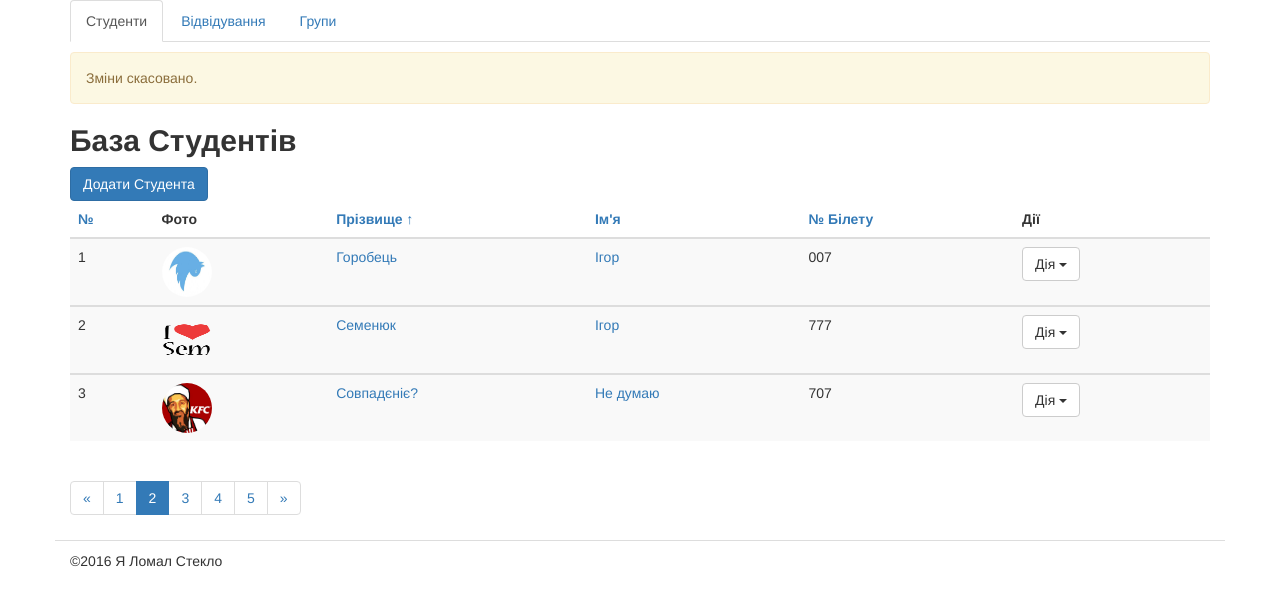
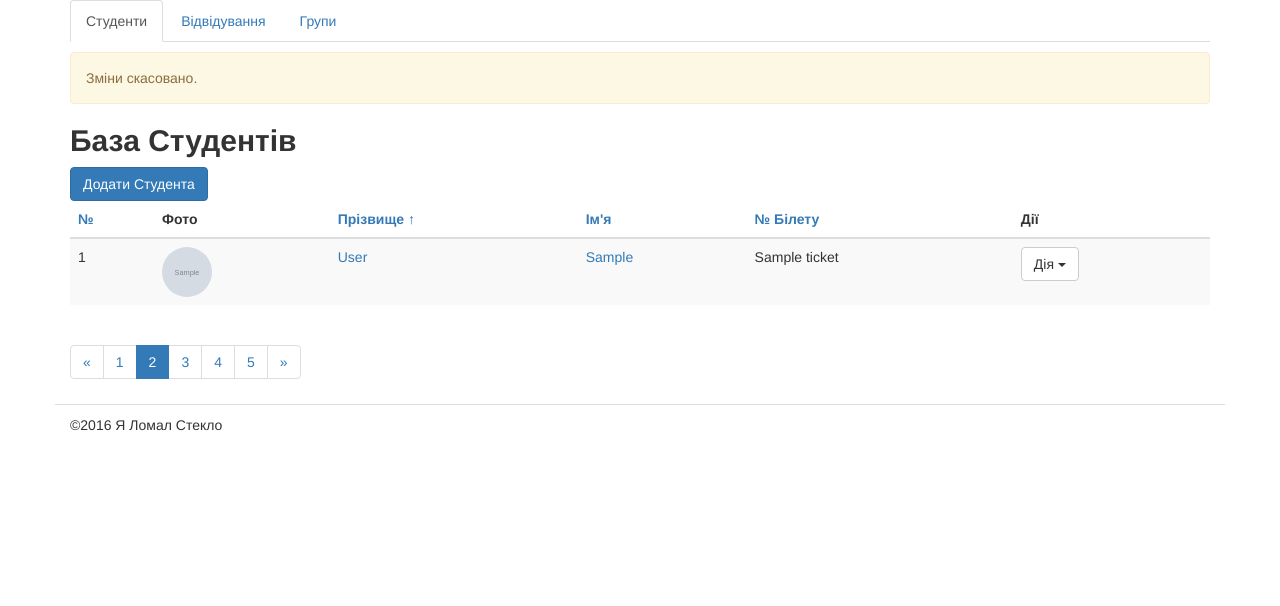
Before and after one commit to taptione/stud, a Django app: template stud/templates/students/students_list.html in a window 1280 px wide. Shown: the part 70-676 px from the top of the page. Run offline with Django 3.2, Linux system fonts and the light colour scheme; the template is opened without the code that fills it: most values are stand-ins (such as "Sample title", 1, 10 or a date in 2020); grey boxes marked "Sample" are stand-in pictures; some libraries are stand-ins or nearby versions.

Commit message:
add 2 view all students, change student_list.html, use circle tag (184 str. of book)

```diff
--- a/stud/templates/students/students_list.html
+++ b/stud/templates/students/students_list.html
@@ -82,12 +82,15 @@
               </tr>
             </thead>
             <tbody>
+              {% for student in students %}
               <tr>
-                <td>1</td>
-                <td><img height="50" width="50" src="/static/img/tweat.jpg" class="img-circle"></td>
-                <td><a title="Редагувати" href="{% url "students_edit" 1 %}">Горобець</a></td>
-                <td><a title="Редагувати" href="{% url "students_edit" 1 %}">Ігор</a></td>
-                <td>007</td>
+                <td>{{ forloop.counter }}</td>
+                <td><img height="50" width="50" src="{% static student.image %}" class="img-circle"></td>
+                <td><a href="{% url "students_edit" student.id %}">
+                    {{ student.last_name }}</a></td>
+                <td><a href="{% url "students_edit" student.id %}">
+                    {{ student.first_name }}</a></td>
+                <td>{{ student.ticket }}</td>
                 <td>
                   <div class="btn-group">
                     <button class="btn btn-default dropdown-toggle"
@@ -95,81 +98,22 @@
                       <span class="caret"></span>
                     </button>
                     <ul class="dropdown-menu" role="menu">
-                      <li role="presentation">
-                        <a role="menuitem" tabindex="-1"
-                           href="/journal/1">Відвідування</a>
-                      </li>
-                      <li role="presentation">
-                        <a role="menuitem" tabindex="-1" href="{% url "students_edit" 1 %}">Редагувати</a>
-                      </li>
-                      <li role="presentation">
-                        <a role="menuitem" tabindex="-1" href="{% url "students_delete" 1 %}">Видалити</a>
-                      </li>
+                      <li><a href="{% url "students_edit" student.id %}">
+                          Редагувати</a></li>
+                      <li><a href="/journal/{{ student.id }}">
+                          Відвідування</a></li>
+                      <li><a href="{% url "students_delete" student.id %}">
+                          Видалити</a></li>
                     </ul>
                   </div>
                 </td>
               </tr>
+              {% endfor %}
+
+
             </tbody>
 
-            <tbody>
-              <tr>
-                <td>2</td>
-                <td><img height="50" width="50" src="/static/img/sem.png" class="img-circle"></td>
-                <td><a title="Редагувати" href="#">Семенюк</a></td>
-                <td><a title="Редагувати" href="#">Ігор</a></td>
-                <td>777</td>
-                <td>
-                  <div class="dropdown">
-                    <button class="btn btn-default dropdown-toggle"
-                            type="button" data-toggle="dropdown">Дія
-                      <span class="caret"></span>
-                    </button>
-                    <ul class="dropdown-menu" role="menu">
-                      <li role="presentation">
-                        <a role="menuitem" tabindex="-1"
-                           href="#">Відвідування</a>
-                      </li>
-                      <li role="presentation">
-                        <a role="menuitem" tabindex="-1" href="#">Редагувати</a>
-                      </li>
-                      <li role="presentation">
-                        <a role="menuitem" tabindex="-1" href="#">Видалити</a>
-                      </li>
-                    </ul>
-                  </div>
-                </td>
-              </tr>
-            </tbody>
 
-            <tbody>
-              <tr>
-                <td>3</td>
-                <td><img height="50" width="50" src="/static/img/kfc.jpg" class="img-circle"></td>
-                <td><a title="Редагувати" href="#">Совпадєніє?</a></td>
-                <td><a title="Редагувати" href="#">Не думаю</a></td>
-                <td>707</td>
-                <td>
-                  <div class="dropdown">
-                    <button class="btn btn-default dropdown-toggle"
-                            type="button" data-toggle="dropdown">Дія
-                      <span class="caret"></span>
-                    </button>
-                    <ul class="dropdown-menu" role="menu">
-                      <li role="presentation">
-                        <a role="menuitem" tabindex="-1"
-                           href="#">Відвідування</a>
-                      </li>
-                      <li role="presentation">
-                        <a role="menuitem" tabindex="-1" href="#">Редагувати</a>
-                      </li>
-                      <li role="presentation">
-                        <a role="menuitem" tabindex="-1" href="#">Видалити</a>
-                      </li>
-                    </ul>
-                  </div>
-                </td>
-              </tr>
-            </tbody>
           </table>
           <!-- End Student Listing -->
 
```
Also changed, not shown: stud/views.py (+18 -1 lines), 1 other file.
